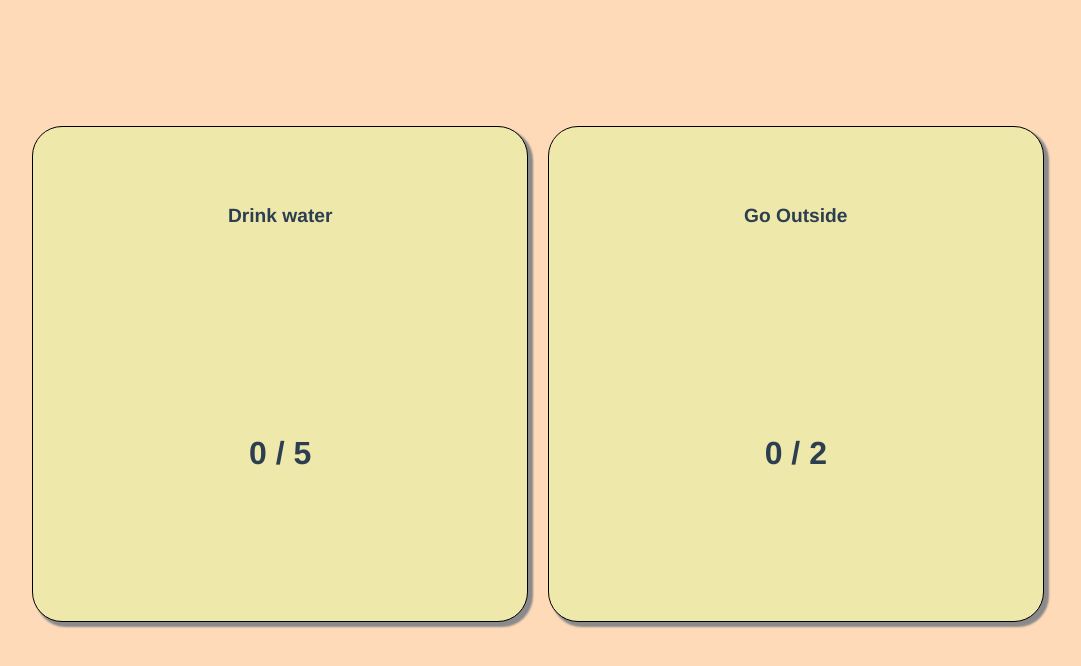
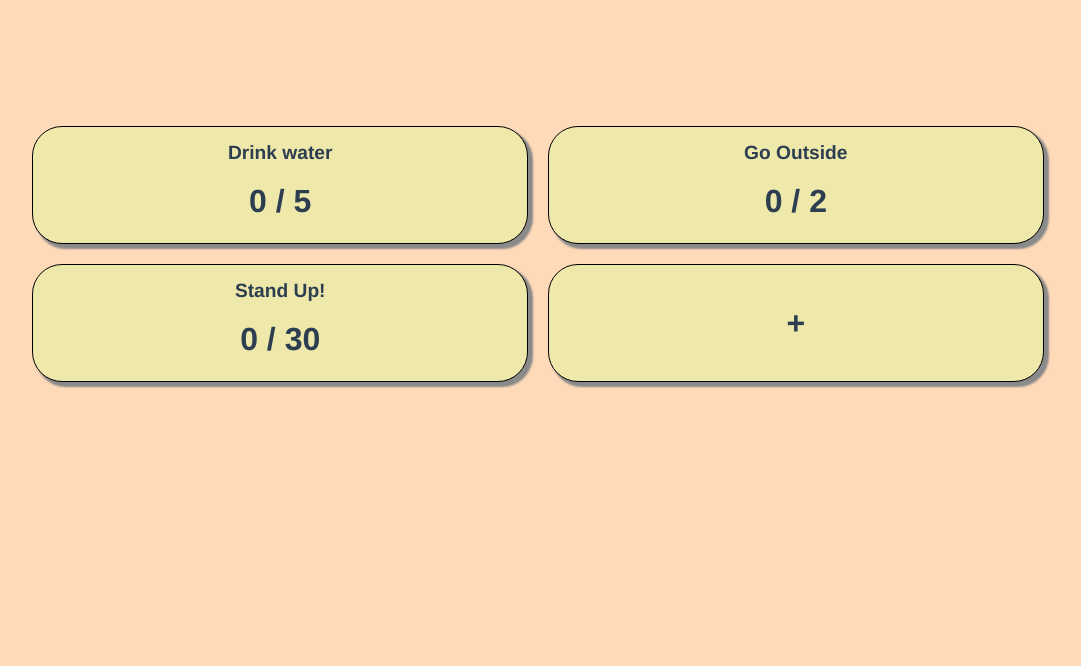
Before and after one commit to JohnMyers95/vue-habit-tracker, a Vue app: page / in a window 1280 px wide. Shown: the top 666 px of the page, without its empty margins (102-1183 px from the left). Built offline with nearby package versions, Linux system fonts and the light colour scheme.

Commit message:
Added: Add new habit placeholder

```diff
--- a/src/App.vue
+++ b/src/App.vue
@@ -2,6 +2,7 @@
   <div id="app">
     <div class="wrapper">
       <habit v-for="habit in habits" :key="habit.title" :habit="habit"></habit>
+      <habit></habit>
     </div>
   </div>
 </template>
@@ -24,10 +25,19 @@ export default {
         {
           title: "Go Outside",
           goal: 2,
+        },
+        {
+          title: "Stand Up!",
+          goal: 30,
         }
       ],
     };
   },
+  mounted() {
+    if(!localStorage.getItem('backgroundColor')) {
+      localStorage.setItem('backgroundColor','peachpuff');
+    }
+  }
 };
 </script>
 
--- a/src/components/Habit.vue
+++ b/src/components/Habit.vue
@@ -1,9 +1,12 @@
 <template>
-  <div :class="cssClass" @click="addProgress">
+  <div v-if="this.habit" :class="cssClass" @click="addProgress">
     <div class="title">
       {{ habit.title }}
     </div>
     <div class="progress">{{ this.progress }} / {{ habit.goal }}</div>
+  </div>
+  <div v-else class="habit new">
+      <div>+</div>
   </div>
 </template>
 <script>
@@ -41,7 +44,6 @@ export default {
   grid-template-rows: 1fr 2fr;
   border-radius: 30px;
   background-color: palegoldenrod;
-  aspect-ratio: 1/1;
   border: 0.5px solid black;
   box-shadow: 4px 4px 2px 1px #8a8a8a;
   padding: 10px;
@@ -62,4 +64,10 @@ export default {
 .completed {
   background-color: greenyellow;
 }
+.new {
+    grid-template-columns: 1fr;
+    grid-template-rows: 1fr;
+    font-size: 2em;
+    font-weight: bold;
+}
 </style>
```
